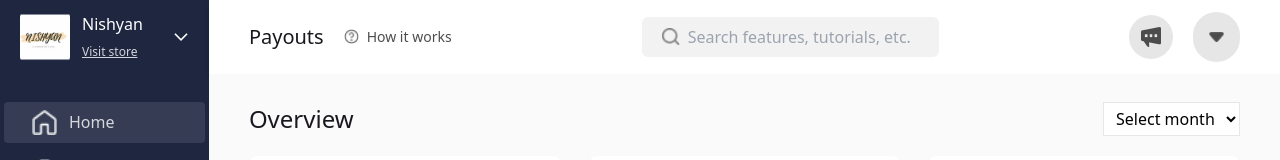
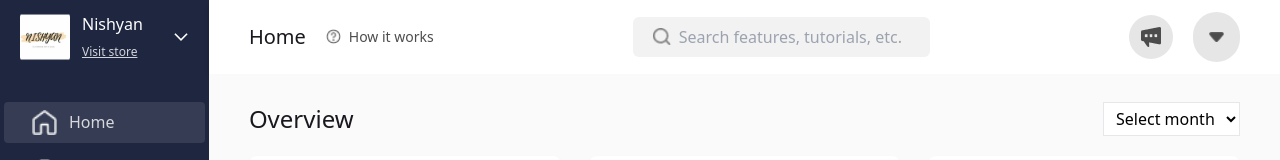
Before and after one commit to div-vik/dukaan, a Next.js app: page / in a window 1280 px wide. Shown: the top 160 px of the page. Built offline with nearby package versions, Linux system fonts and the light colour scheme.

Commit message:
Make dynamic title

```diff
--- a/app/ui/dashboard/Navbar.jsx
+++ b/app/ui/dashboard/Navbar.jsx
@@ -1,11 +1,19 @@
+"use client";
+
 import Image from "next/image";
 import Search from "./Search";
+import { usePathname } from "next/navigation";
 
 const Navbar = () => {
+  const pathname = usePathname();
   return (
     <div className="flex justify-between items-center px-10 py-3 shadow-md">
       <div className="flex gap-5 items-center">
-        <h1 className="text-xl font-[500] text-[#1A181E]">Payouts</h1>
+        <h1 className="text-xl font-[500] text-[#1A181E] capitalize">
+          {pathname.split("/").pop() === ""
+            ? "Home"
+            : pathname.split("/").pop()}
+        </h1>
         <div className="flex gap-2 text-[#4D4D4D] cursor-pointer">
           <Image
             className="object-contain"
```
